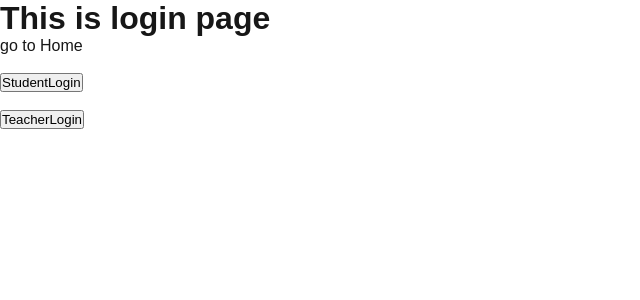
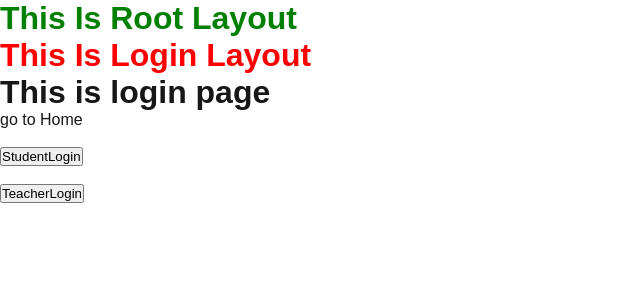
Before and after one commit to Samiransetua1234/next, a Next.js app: page /login in a window 1280 px wide. Shown: the top 300 px of the page, without its empty margins (0-640 px from the left). Built offline with nearby package versions, Linux system fonts and the light colour scheme.

Commit message:
starting with conditional layout

```diff
--- a/src/app/layout.js
+++ b/src/app/layout.js
@@ -21,6 +21,7 @@ export default function RootLayout({ children }) {
   return (
     <html lang="en">
       <body className={`${geistSans.variable} ${geistMono.variable}`}>
+        <h1 style={{color:'green'}}>This Is Root Layout</h1>
         {children}
       </body>
     </html>
--- /dev/null
+++ b/src/app/login/layout.js
@@ -0,0 +1,12 @@
+import React from "react";
+
+function LoginLayout({ children }) {
+  return (
+    <div>
+      <h1 style={{ color: "red" }}>This Is Login Layout</h1>
+      {children}
+    </div>
+  );
+}
+
+export default LoginLayout;
--- a/src/app/login/page.js
+++ b/src/app/login/page.js
@@ -1,3 +1,4 @@
+'use client'
 import Link from "next/link";
 import { useRouter } from "next/navigation";
 import React from "react";
```
